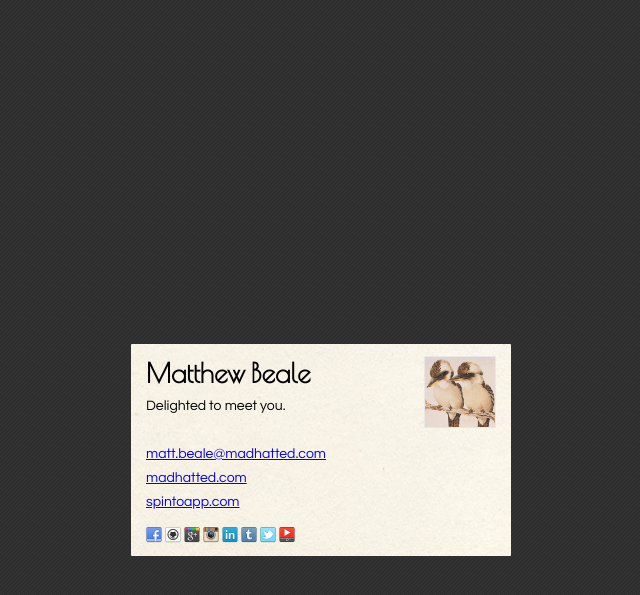
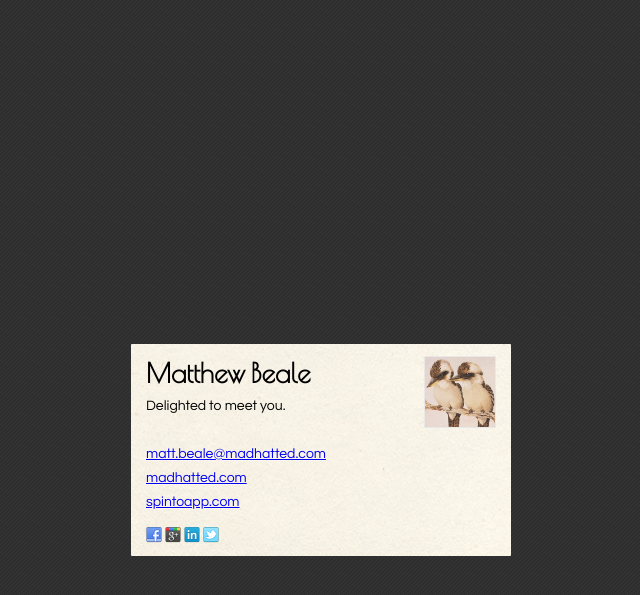
Before and after one commit to mixonic/spinto-business-card-base, a Jekyll site: the page built from index.html, in a window 1280 px wide. Shown: the top 595 px of the page, without its empty margins (319-959 px from the left). Built offline with Jekyll 4.4.1, drawn with Linux system fonts in a browser that asks for light colours.

Commit message:
Update from Spinto App by Matthew Beale

```diff
--- a/_config.yml
+++ b/_config.yml
@@ -3,24 +3,24 @@ settings:
     value: http://facebook.com/matthew.beale
     description:
   github_url:
+    value:
+    description:
+  google_plus_url:
     value: https://github.com/mixonic
     description:
-  google_plus_url:
-    value: ''
-    description:
   instagram_url:
-    value: ''
+    value:
     description:
   linkedin_url:
     value: http://www.linkedin.com/in/matthewbeale
     description:
   tumblr_url:
-    value: ''
+    value:
     description:
   twitter_url:
     value: http://twitter.com/mixonic
     description:
   youtube_url:
-    value: ''
+    value:
     description:
 title: Matthew Beale
```
